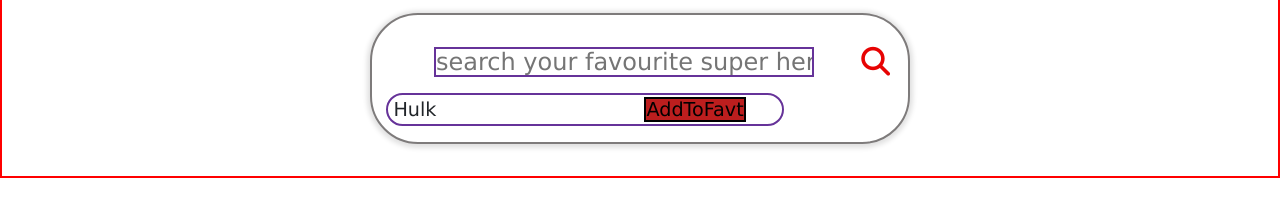
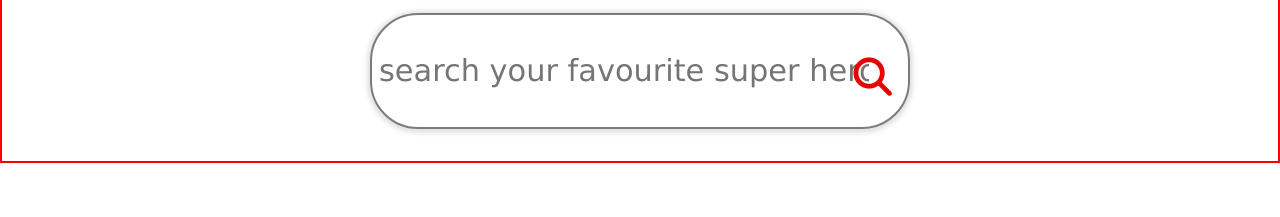
Before and after one commit to AvasBrahma/SuperHeroHunterApp, a plain HTML site: page index.html in a window 1280 px wide. Shown: the part 169-386 px from the top of the page. Drawn offline with nearby package versions, Linux system fonts and the light colour scheme; no server answers.

Commit message:
modification done at serach item

```diff
--- a/app.js
+++ b/app.js
@@ -51,7 +51,7 @@ const inputbox=document.querySelector('.search-hero');
             })
 
              suggestionArray=emptyArray.map((data)=>{
-               return data='<li>'+data+'</li>';
+               return data='<li>'+data+'<button class="AddToFavt-btn">AddToFavt</button></li>';
             })
 
         } else {
--- a/style.css
+++ b/style.css
@@ -59,7 +59,7 @@ body{
 
 .search-element{
     font-family: inherit;
-    font-size: 1.8rem;
+    font-size: 1.9rem;
     outline: 0;
     border: none;
     background-color: transparent;
@@ -75,7 +75,7 @@ body{
     align-items: center;
     margin: auto;
     border-radius: 3rem;
-    min-width: 420px;
+    min-width: 380px;
     background-color: white;
     display: block;
     box-shadow: 0px 1px 5px 3px rgba(0, 0, 0, 0.12);
@@ -90,14 +90,12 @@ body{
 }
 
 .autocom-box{
-    /* border: 2px solid rgb(168, 27, 27); */ */
-   width: 460px;
+    /* border: 2px solid rgb(168, 27, 27); */
    border-radius: 3rem;
-   max-height: 280px;
    overflow-y: auto;
    margin: auto;
    padding: 1rem 1rem;
-    /* opacity: 0;  */
+   opacity: 0;
    margin-left: -0.1rem;
    pointer-events: none;
 
@@ -115,20 +113,23 @@ body{
 
 
 .autocom-box li{
-    border: 2px solid rebeccapurple;
+    /* border: 2px solid rebeccapurple; */
     list-style: none;
-    padding: 2px 5px;
+    padding: 1px 3px;
     border-radius: 3rem;
     text-align: left;
     margin: auto;
     font-family: inherit;
     font-size: 1.3rem;
-    /* display: none; */
+    max-height: 60px;
+      display: none;
 }
 .AddToFavt-btn{
-    /* position: absolute; */
-    margin-left: 19rem;
+    text-align: right;
+    right: 0;
     margin-right: 1rem;
+    float: right;
+    font-size: 18px;
     background-color: rgb(188, 30, 30);
     border: 2px solid black;
 }
@@ -145,8 +146,8 @@ body{
     position: absolute;
     /* border: 2px solid yellow; */
     margin: auto;
-    right: 18px;
-    top: 1rem;
+    right: 16px;
+    top: 2rem;
     font-size: 2.4rem;
     cursor: pointer;
     color: rgb(231, 3, 3);
@@ -263,7 +264,7 @@ body{
 
 /* Media Queries for SuperHero Container */
 
-@media screen and (min-width: 500px){
+@media screen and (width: 500px){
 
 
     body{
```
Also changed, not shown: index.html (line endings or trailing spaces).
